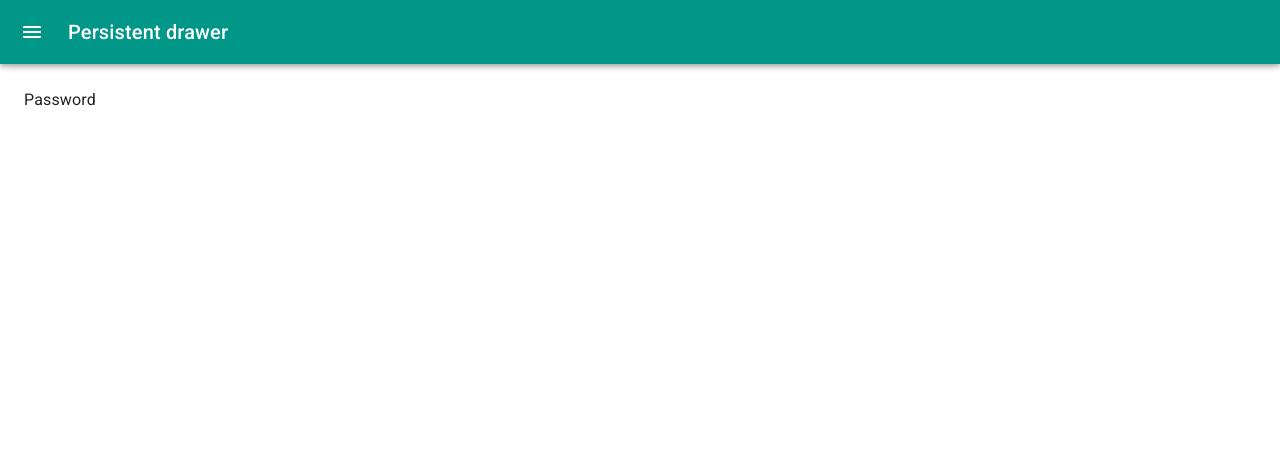
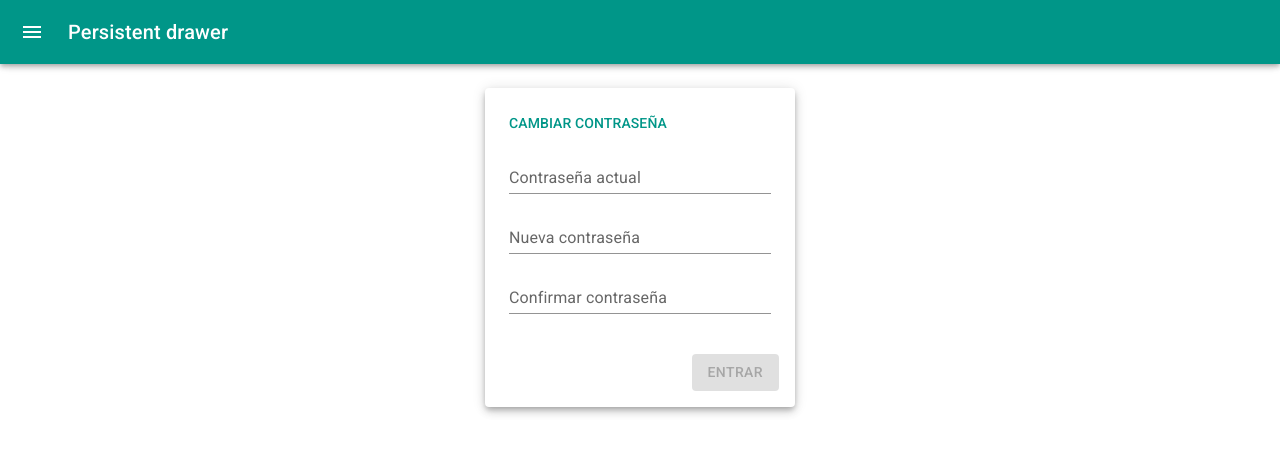
Before and after one commit to SashaBerkowsky/gestion-de-tramites-web, a React (Create React App) app: page /password in a window 1280 px wide. Shown: the top 454 px of the page. Built offline with nearby package versions, Linux system fonts and the light colour scheme.

Commit message:
SignIn form

```diff
--- a/src/pages/Password.jsx
+++ b/src/pages/Password.jsx
@@ -1,5 +1,158 @@
+import * as React from "react";
+import Box from "@mui/material/Box";
+import Card from "@mui/material/Card";
+import CardActions from "@mui/material/CardActions";
+import CardContent from "@mui/material/CardContent";
+import Button from "@mui/material/Button";
+import Typography from "@mui/material/Typography";
+import TextField from "@mui/material/TextField";
+import { useState } from "react";
+
 const PasswordPage = () => {
-  return <div>Password</div>;
+  const [currentPassword, setCurrentPassword] = useState("");
+  const [newPassword, setNewPassword] = useState("");
+  const [newPassword2, setNewPassword2] = useState("");
+  const [errorCurrent, setErrorCurrent] = useState({
+    errorCurrent: false,
+    errorCurrentText: "",
+  });
+  const [errorPass, setErrorPass] = useState({
+    newErrorPass: false,
+    newErrorPassText: "",
+  });
+  const [errorPass2, setErrorPass2] = useState({
+    newErrorPass2: false,
+    newErrorPassText2: "",
+  });
+
+  const pass = "Nico123";
+
+  const currentPassValid = () => {
+    console.log(currentPassword);
+
+    console.log(pass);
+    if (currentPassword !== pass) {
+      console.log("entra");
+      setErrorCurrent({
+        errorCurrent: true,
+        errorCurrentText: "La contraseña no coincide con la actual",
+      });
+    } else {
+      setErrorCurrent({
+        errorCurrent: false,
+        errorCurrentText: "",
+      });
+    }
+  };
+
+  const isEmpty = () =>
+    currentPassword === "" || newPassword === "" || newPassword2 === "";
+
+  const validNewPass = () => {
+    if (
+      !(
+        newPassword.match(/[A-Z]/) &&
+        newPassword.match(/[0-9]/) &&
+        newPassword !== currentPassword
+      )
+    ) {
+      setErrorPass({
+        newErrorPassText:
+          "La nueva contraseña tiene que contener una mayuscula, una minuscula ",
+        newErrorPass: true,
+      });
+    } else {
+      setErrorPass({
+        newErrorPassText: "",
+        newErrorPass: false,
+      });
+    }
+  };
+  function samePasswords() {
+    if (!(newPassword === newPassword2 && newPassword !== currentPassword)) {
+      setErrorPass2({
+        newErrorPass2: true,
+        newErrorPassText2: "Las contraseñas no son iguales ",
+      });
+    } else {
+      setErrorPass2({
+        newErrorPass2: false,
+        newErrorPassText2: "",
+      });
+    }
+  }
+  const handleChangePass = () => {
+    currentPassValid();
+    validNewPass();
+    samePasswords();
+  };
+
+  return (
+    <Box
+      sx={{
+        display: "flex",
+        justifyContent: "center",
+        alignItems: "center",
+      }}
+    >
+      <Card sx={{ padding: 1, minWidth: 310, boxShadow: 5 }}>
+        <CardContent>
+          <Typography sx={{ fontSize: 14 }} color="primary" variant="h6">
+            CAMBIAR CONTRASEÑA
+          </Typography>
+          <Box sx={{ display: "flex", flexDirection: "column" }}>
+            <TextField
+              error={errorCurrent.errorCurrent}
+              helperText={errorCurrent.errorCurrentText}
+              type="password"
+              sx={{ marginTop: 1.5 }}
+              id="currentPass"
+              label="Contraseña actual"
+              variant="standard"
+              value={currentPassword}
+              onChange={({ target }) => setCurrentPassword(target.value)}
+            />
+            <TextField
+              type="password"
+              sx={{ marginTop: 1.5 }}
+              id="newPass"
+              label="Nueva contraseña"
+              variant="standard"
+              value={newPassword}
+              onChange={({ target }) => setNewPassword(target.value)}
+              error={errorPass.newErrorPass}
+              helperText={errorPass.newErrorPassText}
+            />
+            <TextField
+              type="password"
+              sx={{ marginTop: 1.5 }}
+              id="repeatNewPass"
+              label="Confirmar contraseña"
+              variant="standard"
+              value={newPassword2}
+              onChange={({ target }) => setNewPassword2(target.value)}
+              error={errorPass2.newErrorPass2}
+              helperText={errorPass2.newErrorPassText2}
+            />
+          </Box>
+        </CardContent>
+        <CardActions
+          sx={{ marginTop: 2, display: "flex", justifyContent: "flex-end" }}
+        >
+          <Button
+            variant="contained"
+            color="secondary"
+            disabled={isEmpty()}
+            onClick={() => {
+              handleChangePass();
+            }}
+          >
+            Entrar
+          </Button>
+        </CardActions>
+      </Card>
+    </Box>
+  );
 };
 
 export default PasswordPage;
--- a/src/pages/SignIn.jsx
+++ b/src/pages/SignIn.jsx
@@ -1,5 +1,94 @@
+import * as React from "react";
+import Box from "@mui/material/Box";
+import Card from "@mui/material/Card";
+import CardActions from "@mui/material/CardActions";
+import CardContent from "@mui/material/CardContent";
+import Button from "@mui/material/Button";
+import Typography from "@mui/material/Typography";
+import TextField from "@mui/material/TextField";
+import { useState } from "react";
+
 const SignInPage = () => {
-  return <div>Singin</div>;
+  const [email, setEmail] = useState("");
+  const [password, setPassword] = useState("");
+  const [error, setError] = useState({ ErrorText: "", error: false });
+  const emailRegex = new RegExp(
+    "^(?=.{1,64}@)[A-Za-z0-9_-]+(\\.[A-Za-z0-9_-]+)*@" +
+      "[^-][A-Za-z0-9-]+(\\.[A-Za-z0-9-]+)*(\\.[A-Za-z]{2,})$"
+  );
+
+  const data = { email: "nico@gmail.com", pass: "Nico123" };
+
+  const isFieldvalid = () =>
+    !emailRegex.test(email) || email === "" || password === "";
+
+  function handleSignIn() {
+    if (email === data.email && data.pass === password) {
+      console.log("logeo Existoso");
+      setError({
+        ...error,
+        ErrorText: "",
+        error: false,
+      });
+    } else {
+      setError({
+        ...error,
+        ErrorText: "Email o contraseña invaldos",
+        error: true,
+      });
+    }
+  }
+  return (
+    <Box
+      sx={{
+        display: "flex",
+        justifyContent: "center",
+        alignItems: "center",
+      }}
+    >
+      <Card sx={{ padding: 1, minWidth: 310, boxShadow: 5 }}>
+        <CardContent>
+          <Typography sx={{ fontSize: 14 }} color="primary" variant="h6">
+            INICIAR SESIÓN
+          </Typography>
+          <Box sx={{ display: "flex", flexDirection: "column" }}>
+            <TextField
+              type="email"
+              sx={{ marginTop: 1.5 }}
+              id="email"
+              label="Email"
+              variant="standard"
+              value={email}
+              onChange={({ target }) => setEmail(target.value)}
+            />
+            <TextField
+              error={error.error}
+              helperText={error.ErrorText}
+              type="password"
+              sx={{ marginTop: 1.5 }}
+              id="pass"
+              label="Contraseña"
+              variant="standard"
+              value={password}
+              onChange={({ target }) => setPassword(target.value)}
+            />
+          </Box>
+        </CardContent>
+        <CardActions
+          sx={{ marginTop: 5, display: "flex", justifyContent: "flex-end" }}
+        >
+          <Button
+            variant="contained"
+            color="secondary"
+            disabled={isFieldvalid()}
+            onClick={() => handleSignIn()}
+          >
+            Entrar
+          </Button>
+        </CardActions>
+      </Card>
+    </Box>
+  );
 };
 
 export default SignInPage;
```
Also changed, not shown: 1 other file (tests, documents, lock files or other folders).
